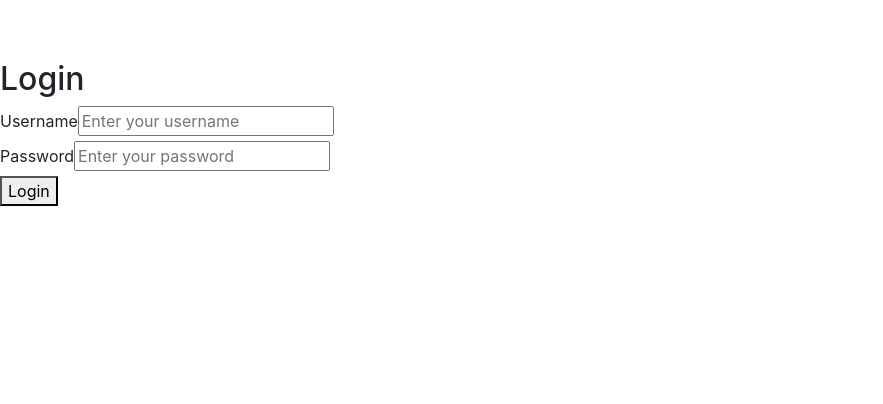
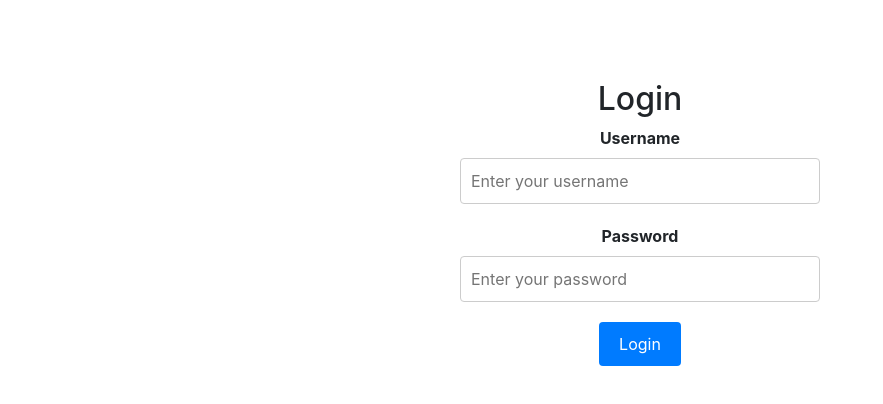
Before and after one commit to winning-DevOps-Project/ie-bank-fe-2024, a Vue app: page /login in a window 1280 px wide. Shown: the top 404 px of the page, without its empty margins (0-883 px from the left). Built offline with nearby package versions, Linux system fonts and the light colour scheme.

Commit message:
Refactor login form layout and add validation

```diff
--- a/src/components/LoginPage.vue
+++ b/src/components/LoginPage.vue
@@ -5,13 +5,25 @@
         <!-- USERNAME -->
         <div>
           <label for="username">Username</label>
-          <input type="text" id="username" v-model="form.username" placeholder="Enter your username" required />
+          <input
+            type="text"
+            id="username"
+            v-model="form.username"
+            placeholder="Enter your username"
+            required
+          />
         </div>
 
         <!-- PASSWORD -->
         <div>
           <label for="password">Password</label>
-          <input type="password" id="password" v-model="form.password" placeholder="Enter your password" required />
+          <input
+            type="password"
+            id="password"
+            v-model="form.password"
+            placeholder="Enter your password"
+            required
+          />
         </div>
 
         <!-- SUBMIT -->
@@ -20,29 +32,69 @@
     </div>
   </template>
 
-
   <script>
   export default {
     data() {
       return {
         form: {
-          email: '',
+          username: '', // Added username
           password: '',
         },
       };
     },
     methods: {
       handleLogin() {
-        console.log(this.form); // LOGIN API CALL HERE
+        // Simulate API call for login
+        const { username, password } = this.form;
+
+        if (username === 'testuser' && password === 'testpass') {
+          // Simulating successful login
+          console.log('Login successful');
+          alert('Login successful! Redirecting to Accounts page...');
+
+          // Redirect to AppAccounts page
+          this.$router.push('/accounts');
+        } else {
+          alert('Invalid username or password');
+        }
       },
     },
   };
-
   </script>
 
   <style scoped>
-    .error {
-    color: red;
+  /* Basic styles for the login form */
+  .login {
+    max-width: 400px;
+    margin: 0 auto;
+    padding: 20px;
+    text-align: center;
+  }
+
+  label {
+    display: block;
     font-weight: bold;
+    margin-bottom: 8px;
+  }
+
+  input {
+    width: 100%;
+    padding: 10px;
+    margin-bottom: 20px;
+    border: 1px solid #ccc;
+    border-radius: 4px;
+  }
+
+  button {
+    background-color: #007bff;
+    color: white;
+    border: none;
+    padding: 10px 20px;
+    border-radius: 4px;
+    cursor: pointer;
+  }
+
+  button:hover {
+    background-color: #0056b3;
   }
   </style>
```
Lines whose indentation alone changed are shown as unchanged.
